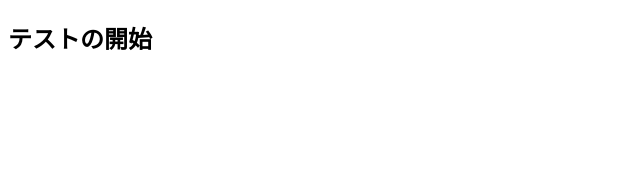
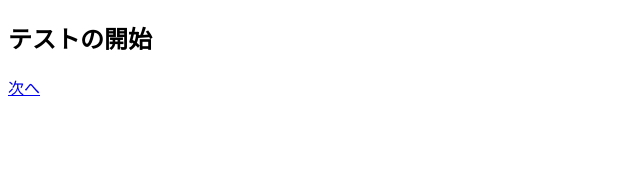
Before and after one commit to KHashimoto3/PLS_FRONT, a Vue app in the folder teikei_proto/: page / in a window 1280 px wide. Shown: the top 170 px of the page, without its empty margins (0-640 px from the left). Built offline with nearby package versions, Linux system fonts and the light colour scheme.

Commit message:
aタグの設置

```diff
--- a/teikei_proto/src/App.vue
+++ b/teikei_proto/src/App.vue
@@ -1,6 +1,7 @@
 <template>
   <section>
     <h1>テストの開始</h1>
+    <a href="CodingForm.html">次へ</a>
   </section>
 </template>
 
```
